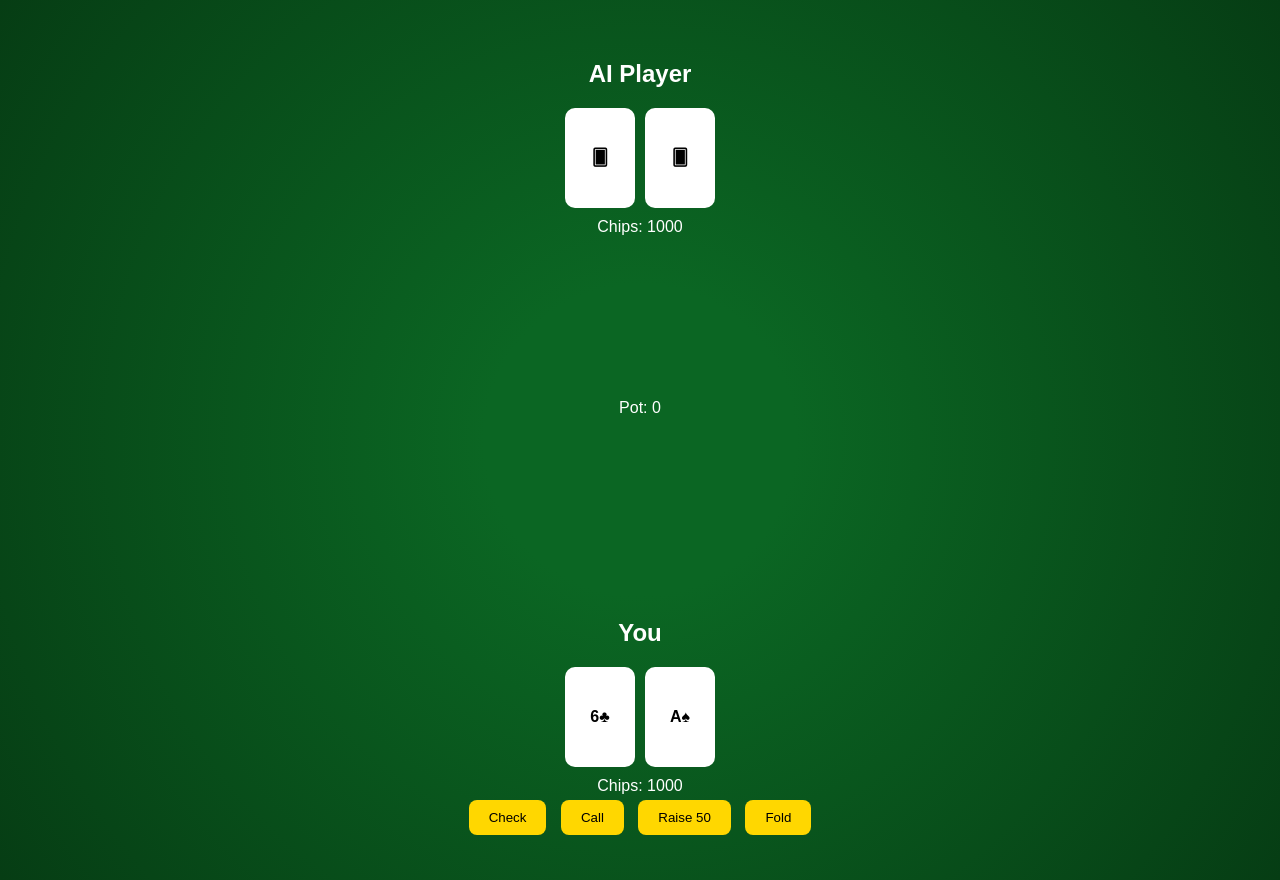
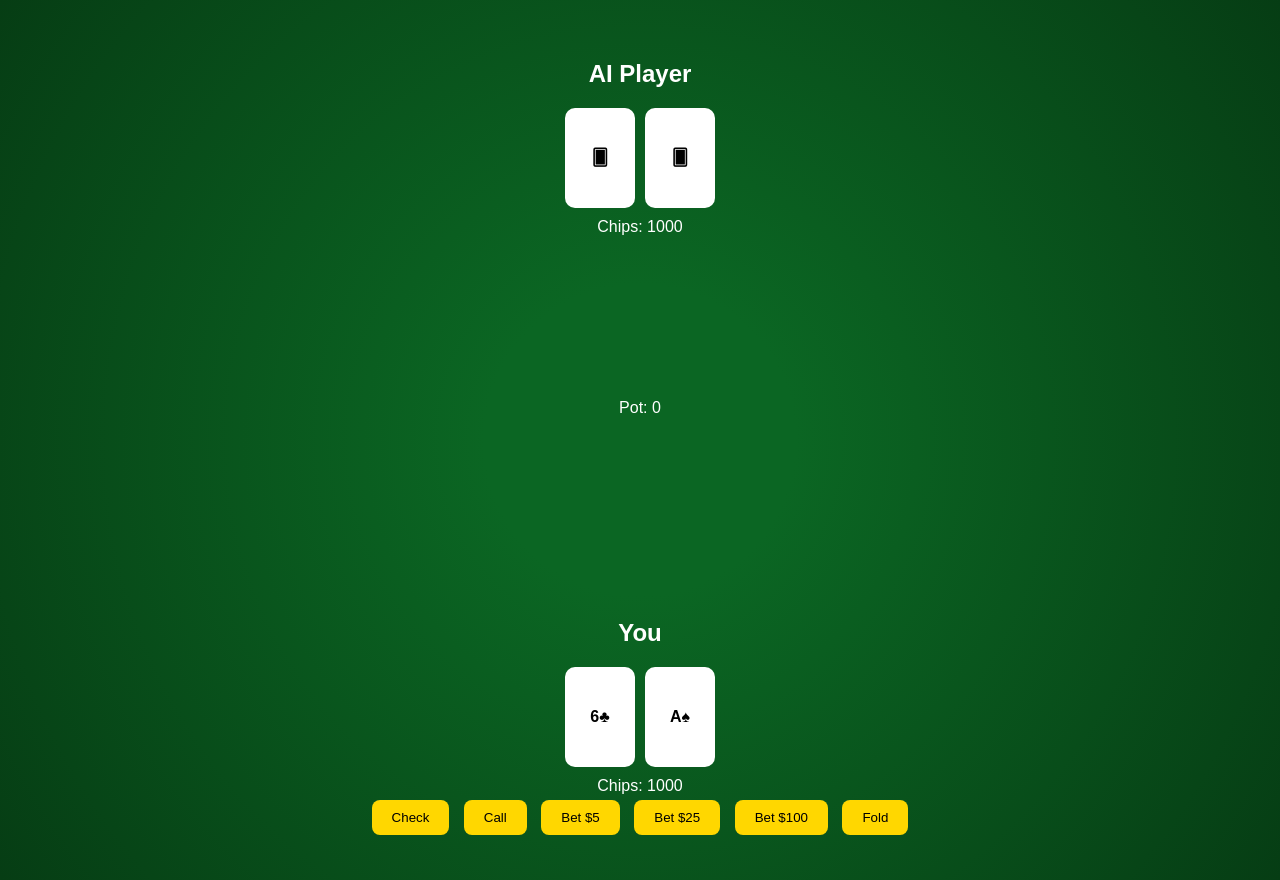
Before and after one commit to gpu-maker/d, a plain HTML site: page index.html in a window 1280 px wide. Drawn offline with Linux system fonts and the light colour scheme.

Commit message:
Update index.html

```diff
--- a/index.html
+++ b/index.html
@@ -27,10 +27,12 @@
     <div id="playerChips"></div>
 
     <div class="controls">
-      <button id="check">Check</button>
-      <button id="call">Call</button>
-      <button id="raise">Raise 50</button>
-      <button id="fold">Fold</button>
+      <button onclick="playerCheck()">Check</button>
+      <button onclick="playerCall()">Call</button>
+      <button onclick="betAmount(5)">Bet $5</button>
+      <button onclick="betAmount(25)">Bet $25</button>
+      <button onclick="betAmount(100)">Bet $100</button>
+      <button onclick="playerFold()">Fold</button>
     </div>
   </div>
 
@@ -39,6 +41,7 @@
 <script src="engine/deck.js"></script>
 <script src="engine/handEvaluator.js"></script>
 <script src="engine/betting.js"></script>
+<script src="engine/chips.js"></script>
 <script src="engine/ai.js"></script>
 <script src="engine/gameState.js"></script>
 <script src="script.js"></script>
```
